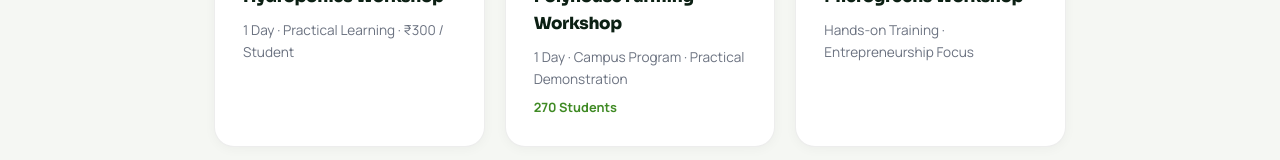
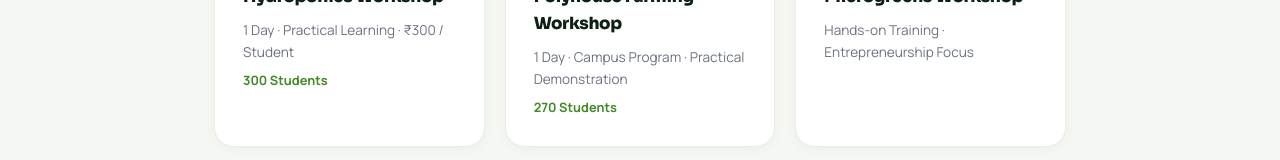
Before and after one commit to igobackend2-bit/IGO-Academy-LMS, a React (Vite) app in the folder client/: page /workshops in a window 1280 px wide. Shown: the part 470-630 px from the top of the page. Built offline with nearby package versions, Linux system fonts and the light colour scheme; no server answers.

Commit message:
Correct Hydroponics Workshop student count to 300 (was 270)

```diff
--- a/client/src/pages/public/HomePage.jsx
+++ b/client/src/pages/public/HomePage.jsx
@@ -1075,7 +1075,7 @@ export default function HomePage() {
           </p>
           <div style={{ display: 'flex', flexWrap: 'wrap', justifyContent: 'center', gap: '1rem', marginBottom: '2.25rem' }}>
             {[
-              { name: 'Hydroponics Workshop', details: '1 Day · Practical Learning · ₹300/Student' },
+              { name: 'Hydroponics Workshop', details: '1 Day · Practical Learning · ₹300/Student', students: '300 Students' },
               { name: 'Polyhouse Farming Workshop', details: '1 Day · Campus Program · Demonstration', students: '270 Students' },
               { name: 'Microgreens Workshop', details: 'Hands-on · Entrepreneurship Focus' },
             ].map(w => (
--- a/client/src/pages/public/WorkshopsPage.jsx
+++ b/client/src/pages/public/WorkshopsPage.jsx
@@ -19,6 +19,7 @@ const WORKSHOPS = [
   {
     name: 'Hydroponics Workshop',
     details: '1 Day · Practical Learning · ₹300 / Student',
+    students: '300 Students',
   },
   {
     name: 'Polyhouse Farming Workshop',
```
